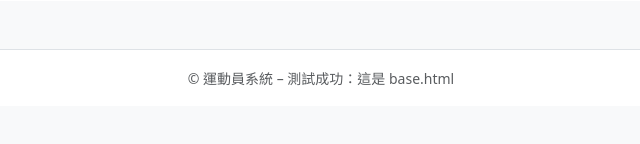
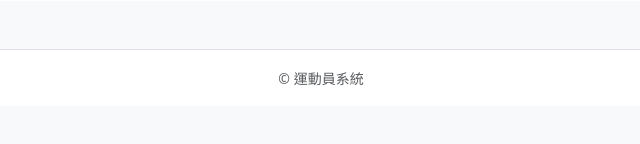
Before and after one commit to vxnnio/sport_analytics, a Flask app: page / in a window 1280 px wide. Shown: the part 656-800 px from the top of the page, without its empty margins (319-959 px from the left). Run offline with Flask 3, Linux system fonts and the light colour scheme.

Commit message:
1003 update base.html

```diff
--- a/app/models/user.py
+++ b/app/models/user.py
@@ -9,9 +9,7 @@ class User(Base):
     username = Column(String(80), unique=True, nullable=False)
     password = Column(String(255), nullable=False)
     role = Column(String(20), nullable=False)
-
     line_user_id = Column(String(128), unique=True, nullable=True)
-
     full_name = Column(String(100), default="")
     birth_date = Column(Date, nullable=True)
     gender = Column(String(10), default="")  # 建議用 '男', '女', '其他'
@@ -21,7 +19,6 @@ class User(Base):
 
     bio = Column(String(500), default="")
     profile_pic = Column(String(255), default="uploads/default.png")
-
     # 資料關聯
     announcements = relationship("Announcement", back_populates="coach")
     evaluations = relationship("Evaluation", back_populates="user")
--- a/app/templates/base.html
+++ b/app/templates/base.html
@@ -46,7 +46,7 @@
 
     <!-- Footer -->
     <footer class="text-center text-muted mt-5 py-3 bg-white border-top">
-      <small>© 運動員系統 – 測試成功：這是 base.html</small>
+      <small>© 運動員系統</small>
     </footer>
 
     <!-- Bootstrap JS -->
```
